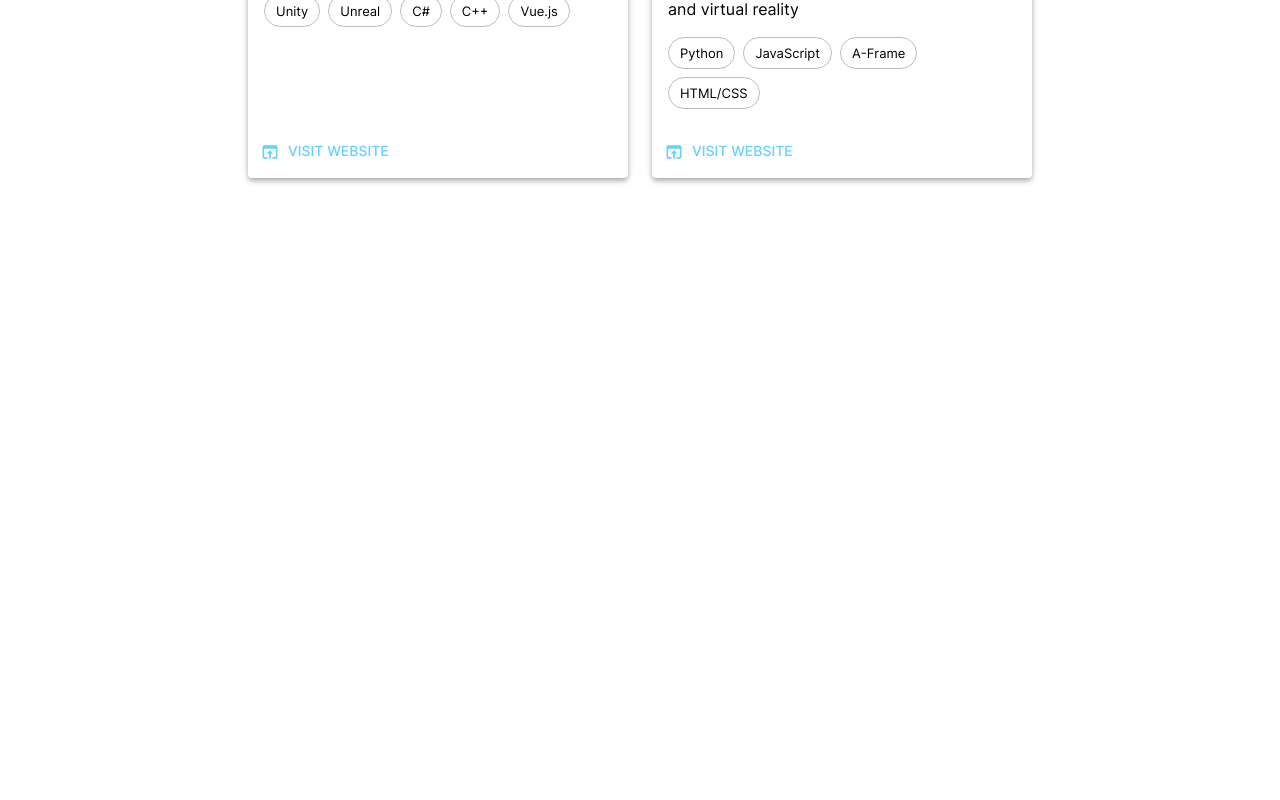
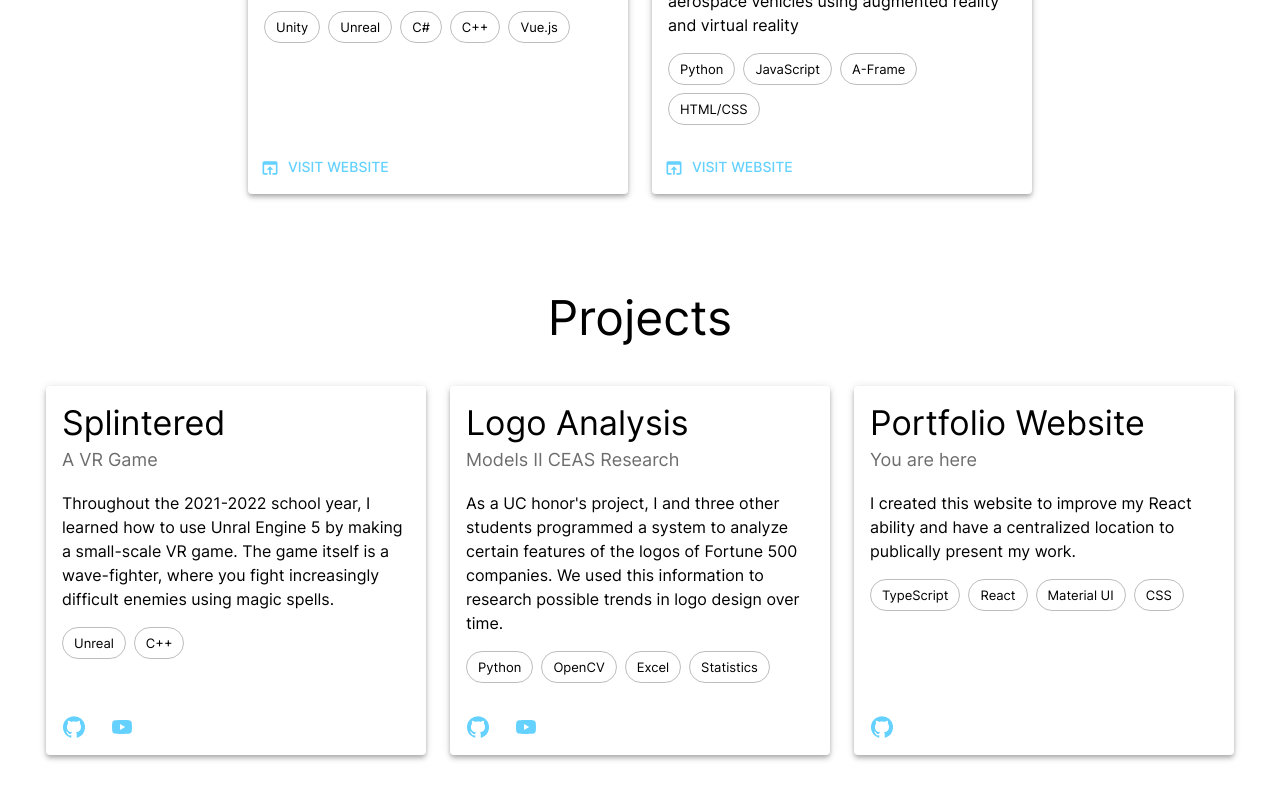
Before and after one commit to Clicky02/portfolio-website, a React (Create React App) app: page / in a window 1280 px wide. Shown: the part 1298-2098 px from the top of the page. Built offline with nearby package versions, Linux system fonts and the light colour scheme.

Commit message:
Created Initial Projects Section

```diff
--- a/src/App.tsx
+++ b/src/App.tsx
@@ -4,6 +4,7 @@ import Header from "./modules/Header/Header";
 import { Box, CssBaseline, ThemeProvider, createTheme } from "@mui/material";
 import Home from "./modules/Home/Home";
 import Experience from "./modules/Experience/Experience";
+import Projects from "./modules/Projects/Projects";
 
 const lightTheme = createTheme({
     palette: {
@@ -66,7 +67,7 @@ function App() {
                 <Header></Header>
                 <Home></Home>
                 <Experience></Experience>
-                <Box id="section1" sx={{ height: "150vh" }} />
+                <Projects></Projects>
                 <Box id="section2" sx={{ height: "150vh" }} />
                 <Box id="section3" sx={{ height: "150vh" }} />
             </ThemeProvider>
--- a/src/modules/Experience/ExperienceCard.tsx
+++ b/src/general/ExperienceCard.tsx
@@ -6,8 +6,8 @@ const SkillChip = (props: any) => <Chip variant="outlined" {...props} />;
 type Props = {
     children?: React.ReactNode;
     actionNodes?: React.ReactNode;
-    image: string;
-    imageTitle: string;
+    image?: string;
+    imageTitle?: string;
     skills: string[];
 };
 
@@ -19,7 +19,11 @@ class ExperienceCard extends React.Component<Props> {
     render() {
         return (
             <Card elevation={4} sx={{ display: "flex", flexDirection: "column", width: 380 }}>
-                <CardMedia sx={{ height: 150 }} image={this.props.image} title={this.props.imageTitle} />
+                {this.props.image != null ? (
+                    <CardMedia sx={{ height: 150 }} image={this.props.image} title={this.props.imageTitle} />
+                ) : (
+                    ""
+                )}
                 <CardContent sx={{ textAlign: "left", flexGrow: 1 }}>
                     {this.props.children}
                     <Stack direction={"row"} flexWrap={"wrap"} spacing={1} useFlexGap>
--- a/src/general/SectionBox.tsx
+++ b/src/general/SectionBox.tsx
@@ -1,5 +1,5 @@
 import { Box } from "@mui/material";
 
-const SectionBox = (props: any) => <Box pt={4} pb={4} display={"flex"} alignItems={"center"} {...props} />;
+const SectionBox = (props: any) => <Box pt={6} pb={6} display={"flex"} alignItems={"center"} {...props} />;
 
 export default SectionBox;
--- a/src/modules/Experience/Experience.tsx
+++ b/src/modules/Experience/Experience.tsx
@@ -4,9 +4,7 @@ import KVHeadquartersImage from "./images/KVHeadquarters.jpg";
 import WPAFBImage from "./images/WPAFBImage.jpg";
 import OpenInBrowserIcon from "@mui/icons-material/OpenInBrowser";
 import SectionBox from "../../general/SectionBox";
-import ExperienceCard from "./ExperienceCard";
-
-const SkillChip = (props: any) => <Chip variant="outlined" {...props} />;
+import ExperienceCard from "../../general/ExperienceCard";
 
 class Experience extends React.Component {
     render() {
--- a/src/modules/Header/Header.tsx
+++ b/src/modules/Header/Header.tsx
@@ -34,7 +34,7 @@ class Header extends React.Component {
                             <Logo />
                         </HeaderGridItem>
                         <HeaderGridItem>
-                            <HeaderLink to="section2">Projects</HeaderLink>
+                            <HeaderLink to="projects">Projects</HeaderLink>
                         </HeaderGridItem>
                         <HeaderGridItem>
                             <HeaderLink to="section3">Contact</HeaderLink>
--- /dev/null
+++ b/src/modules/Projects/Projects.tsx
@@ -0,0 +1,94 @@
+import React from "react";
+import { Button, Container, IconButton, Stack, Typography } from "@mui/material";
+import GitHubIcon from "@mui/icons-material/GitHub";
+import YouTubeIcon from "@mui/icons-material/YouTube";
+import OpenInBrowserIcon from "@mui/icons-material/OpenInBrowser";
+import SectionBox from "../../general/SectionBox";
+import ExperienceCard from "../../general/ExperienceCard";
+
+class Experience extends React.Component {
+    render() {
+        return (
+            <SectionBox id={"projects"}>
+                <Container maxWidth={"xl"}>
+                    <Stack ml="auto" mr="auto" direction={"column"} gap={2}>
+                        <Typography variant="h3" mb={3}>
+                            Projects
+                        </Typography>
+                        <Stack flexDirection={"row"} justifyContent={"center"} gap={3} flexWrap={"wrap"}>
+                            <ExperienceCard
+                                skills={["Unreal", "C++"]}
+                                actionNodes={
+                                    <React.Fragment>
+                                        <IconButton color="primary">
+                                            <GitHubIcon></GitHubIcon>
+                                        </IconButton>
+                                        <IconButton color="primary">
+                                            <YouTubeIcon></YouTubeIcon>
+                                        </IconButton>
+                                    </React.Fragment>
+                                }
+                            >
+                                <Typography variant="h4">Splintered</Typography>
+                                <Typography variant="subtitle1" color={"text.secondary"} mb={2}>
+                                    A VR Game
+                                </Typography>
+                                <Typography variant="body1" mb={2}>
+                                    Throughout the 2021-2022 school year, I learned how to use Unral Engine 5 by making a
+                                    small-scale VR game. The game itself is a wave-fighter, where you fight increasingly difficult
+                                    enemies using magic spells.
+                                </Typography>
+                            </ExperienceCard>
+
+                            <ExperienceCard
+                                skills={["Python", "OpenCV", "Excel", "Statistics"]}
+                                actionNodes={
+                                    <React.Fragment>
+                                        <IconButton color="primary">
+                                            <GitHubIcon></GitHubIcon>
+                                        </IconButton>
+                                        <IconButton color="primary">
+                                            <YouTubeIcon></YouTubeIcon>
+                                        </IconButton>
+                                    </React.Fragment>
+                                }
+                            >
+                                <Typography variant="h4">Logo Analysis</Typography>
+                                <Typography variant="subtitle1" color={"text.secondary"} mb={2}>
+                                    Models II CEAS Research
+                                </Typography>
+                                <Typography variant="body1" mb={2}>
+                                    As a UC honor's project, I and three other students programmed a system to analyze certain
+                                    features of the logos of Fortune 500 companies. We used this information to research possible
+                                    trends in logo design over time.
+                                </Typography>
+                            </ExperienceCard>
+
+                            <ExperienceCard
+                                skills={["TypeScript", "React", "Material UI", "CSS"]}
+                                actionNodes={
+                                    <React.Fragment>
+                                        <IconButton color="primary">
+                                            <GitHubIcon></GitHubIcon>
+                                        </IconButton>
+                                    </React.Fragment>
+                                }
+                            >
+                                <Typography variant="h4">Portfolio Website</Typography>
+                                <Typography variant="subtitle1" color={"text.secondary"} mb={2}>
+                                    You are here
+                                </Typography>
+                                <Typography variant="body1" mb={2}>
+                                    I created this website to improve my React ability and have a centralized location to
+                                    publically present my work.
+                                </Typography>
+                            </ExperienceCard>
+                        </Stack>
+                    </Stack>
+                </Container>
+            </SectionBox>
+        );
+    }
+}
+
+export default Experience;
```
